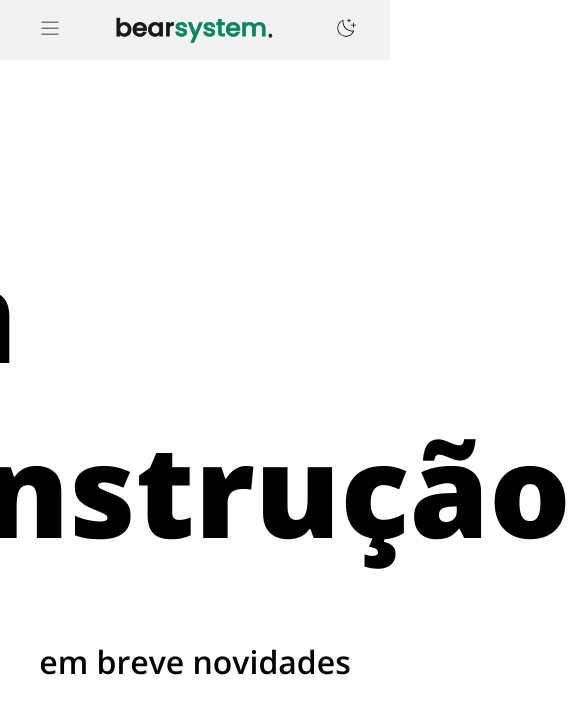
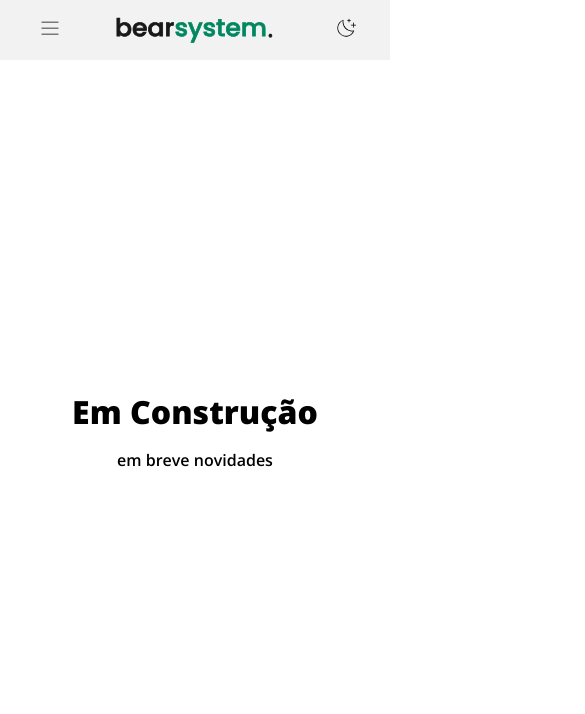
Before and after one commit to bear-system-dev/bear-system-react, a React (Vite) app: page /Comunidade in a window 390 px wide. Shown: the top 714 px of the page, 585 px wide, since content can reach past the window. Built offline with nearby package versions, Linux system fonts and the light colour scheme.

Commit message:
fix: under construction pages responsive design

```diff
--- a/src/Pages/Carreiras/index.tsx
+++ b/src/Pages/Carreiras/index.tsx
@@ -1,32 +1,11 @@
+import './styles.css'
+
 export function Carreiras() {
   return (
     <main>
-      <div
-        style={{
-          alignItems: 'center',
-          display: 'flex',
-          flexDirection: 'column',
-          justifyContent: 'center',
-          minHeight: '100vh',
-        }}
-      >
-        <h1
-          style={{
-            fontSize: '8rem',
-            fontWeight: 800,
-            padding: '4rem',
-          }}
-        >
-          Em Construção
-        </h1>
-        <h2
-          style={{
-            fontSize: '2rem',
-            fontWeight: 600,
-          }}
-        >
-          em breve novidades
-        </h2>
+      <div className="under-construction-container">
+        <h1 className="under-construction-title">Em Construção</h1>
+        <h2 className="under-construction-subtitle">em breve novidades</h2>
       </div>
     </main>
   )
--- a/src/Pages/Carreiras/styles.css
+++ b/src/Pages/Carreiras/styles.css
@@ -0,0 +1,49 @@
+.under-construction-container {
+  align-items: center;
+  display: flex;
+  flex-direction: column;
+  justify-content: center;
+  min-height: 100vh;
+}
+
+.under-construction-title {
+  font-size: 8rem;
+  font-weight: 800;
+  padding: 4rem;
+}
+
+.under-construction-subtitle {
+  font-size: 2rem;
+  font-weight: 600;
+}
+
+@media screen and (max-width: 1200px) {
+
+  .under-construction-title {
+    font-size: 5rem;
+    padding: 2rem;
+  }
+
+  .under-construction-subtitle {
+    font-size: 1.75rem;
+  }
+}
+
+@media screen and (max-width: 768px) {
+
+  .under-construction-title {
+    font-size: 2rem;
+    padding: 1rem;
+  }
+
+  .under-construction-subtitle {
+    font-size: 1rem;
+  }
+}
+
+@media screen and (max-width: 375px) {
+  .under-construction-title {
+    font-size: 1.5rem;
+    padding: 0.5rem;
+  }
+}
--- a/src/Pages/Comunidade/index.tsx
+++ b/src/Pages/Comunidade/index.tsx
@@ -3,32 +3,9 @@ import './styles.css'
 export function Comunidade() {
   return (
     <main>
-      <div
-        style={{
-          alignItems: 'center',
-          display: 'flex',
-          flexDirection: 'column',
-          justifyContent: 'center',
-          minHeight: '100vh',
-        }}
-      >
-        <h1
-          style={{
-            fontSize: '8rem',
-            fontWeight: 800,
-            padding: '4rem',
-          }}
-        >
-          Em Construção
-        </h1>
-        <h2
-          style={{
-            fontSize: '2rem',
-            fontWeight: 600,
-          }}
-        >
-          em breve novidades
-        </h2>
+      <div className="under-construction-container">
+        <h1 className="under-construction-title">Em Construção</h1>
+        <h2 className="under-construction-subtitle">em breve novidades</h2>
       </div>
     </main>
   )
--- a/src/Pages/Comunidade/styles.css
+++ b/src/Pages/Comunidade/styles.css
@@ -0,0 +1,49 @@
+.under-construction-container {
+  align-items: center;
+  display: flex;
+  flex-direction: column;
+  justify-content: center;
+  min-height: 100vh;
+}
+
+.under-construction-title {
+  font-size: 8rem;
+  font-weight: 800;
+  padding: 4rem;
+}
+
+.under-construction-subtitle {
+  font-size: 2rem;
+  font-weight: 600;
+}
+
+@media screen and (max-width: 1200px) {
+
+  .under-construction-title {
+    font-size: 5rem;
+    padding: 2rem;
+  }
+
+  .under-construction-subtitle {
+    font-size: 1.75rem;
+  }
+}
+
+@media screen and (max-width: 768px) {
+
+  .under-construction-title {
+    font-size: 2rem;
+    padding: 1rem;
+  }
+
+  .under-construction-subtitle {
+    font-size: 1rem;
+  }
+}
+
+@media screen and (max-width: 375px) {
+  .under-construction-title {
+    font-size: 1.5rem;
+    padding: 0.5rem;
+  }
+}
--- a/src/Pages/Solucoes/index.tsx
+++ b/src/Pages/Solucoes/index.tsx
@@ -1,32 +1,11 @@
+import './styles.css'
+
 export function Solucoes() {
   return (
     <main>
-      <div
-        style={{
-          alignItems: 'center',
-          display: 'flex',
-          flexDirection: 'column',
-          justifyContent: 'center',
-          minHeight: '100vh',
-        }}
-      >
-        <h1
-          style={{
-            fontSize: '8rem',
-            fontWeight: 800,
-            padding: '4rem',
-          }}
-        >
-          Em Construção
-        </h1>
-        <h2
-          style={{
-            fontSize: '2rem',
-            fontWeight: 600,
-          }}
-        >
-          em breve novidades
-        </h2>
+      <div className="under-construction-container">
+        <h1 className="under-construction-title">Em Construção</h1>
+        <h2 className="under-construction-subtitle">em breve novidades</h2>
       </div>
     </main>
   )
--- a/src/Pages/Solucoes/styles.css
+++ b/src/Pages/Solucoes/styles.css
@@ -0,0 +1,49 @@
+.under-construction-container {
+  align-items: center;
+  display: flex;
+  flex-direction: column;
+  justify-content: center;
+  min-height: 100vh;
+}
+
+.under-construction-title {
+  font-size: 8rem;
+  font-weight: 800;
+  padding: 4rem;
+}
+
+.under-construction-subtitle {
+  font-size: 2rem;
+  font-weight: 600;
+}
+
+@media screen and (max-width: 1200px) {
+
+  .under-construction-title {
+    font-size: 5rem;
+    padding: 2rem;
+  }
+
+  .under-construction-subtitle {
+    font-size: 1.75rem;
+  }
+}
+
+@media screen and (max-width: 768px) {
+
+  .under-construction-title {
+    font-size: 2rem;
+    padding: 1rem;
+  }
+
+  .under-construction-subtitle {
+    font-size: 1rem;
+  }
+}
+
+@media screen and (max-width: 375px) {
+  .under-construction-title {
+    font-size: 1.5rem;
+    padding: 0.5rem;
+  }
+}
```
